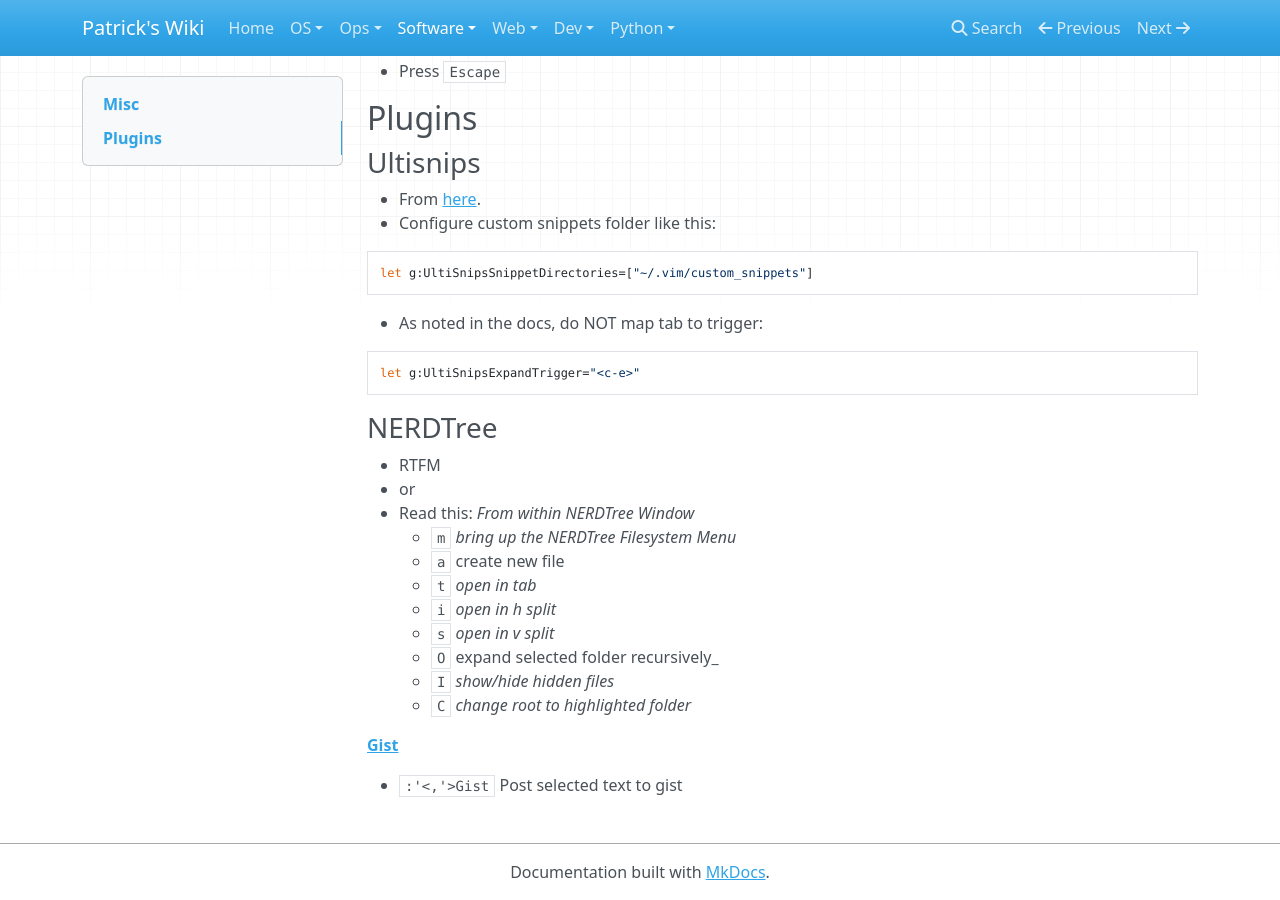
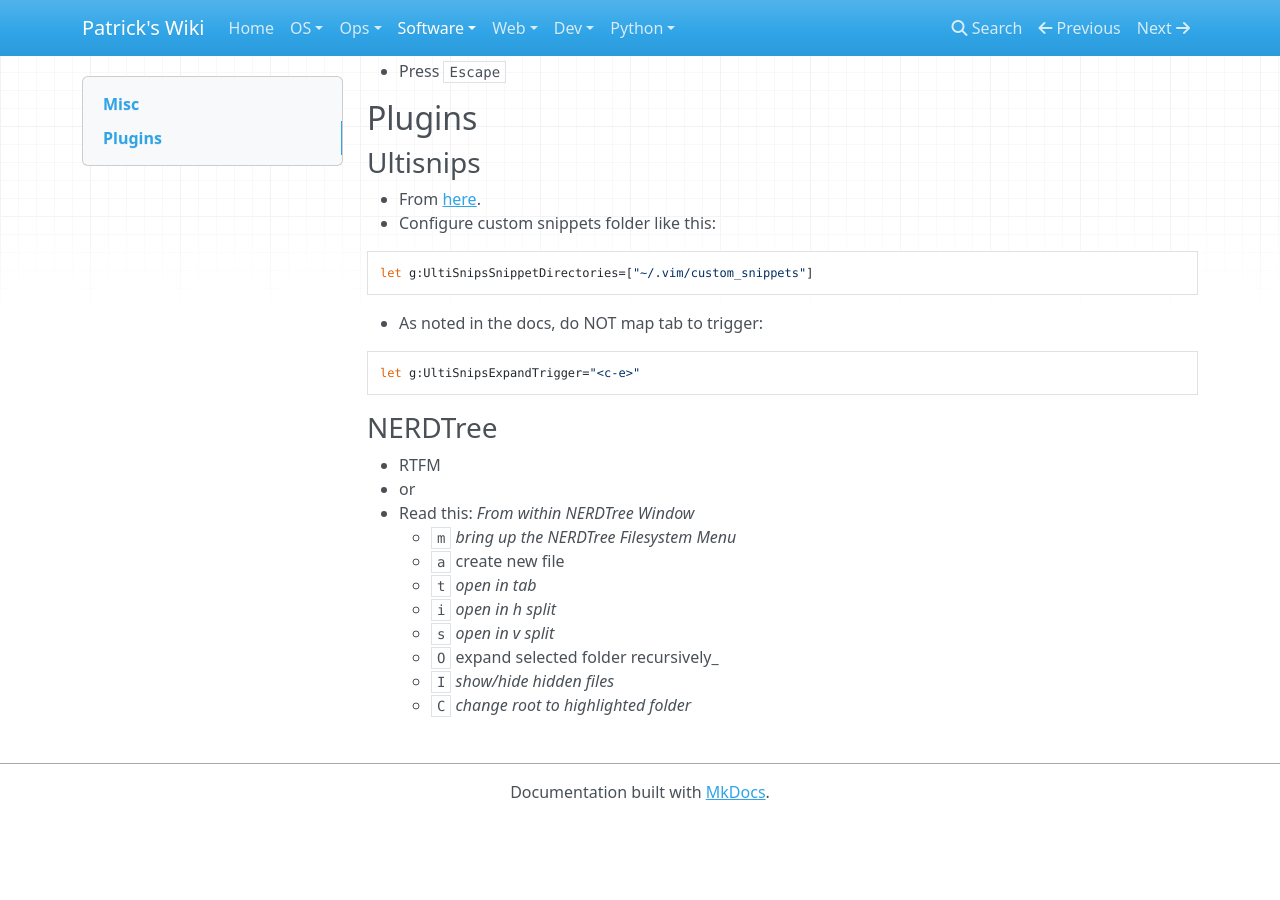
Before and after one commit to patsancu/wiki, an MkDocs documentation site: the page built from docs/Software/Vim.md, in a window 1280 px wide and 900 px high, scrolled down 4027 px. Built offline with MkDocs 1.6.1, drawn with Linux system fonts in a browser that asks for light colours; nearby versions of some CDN libraries; after the commit the page ends 4847 px from its top, so only the background shows below that.

Commit message:
Deleted unnecesary stuff

```diff
--- a/docs/Software/Vim.md
+++ b/docs/Software/Vim.md
@@ -196,7 +196,3 @@ _From within NERDTree Window_
     * `O` expand selected folder recursively_
     * `I` _show/hide hidden files_
     * `C` _change root to highlighted folder_
-
-**[Gist](https://github.com/mattn/gist-vim)**
-
-* `:'<,'>Gist` Post selected text to gist
```
